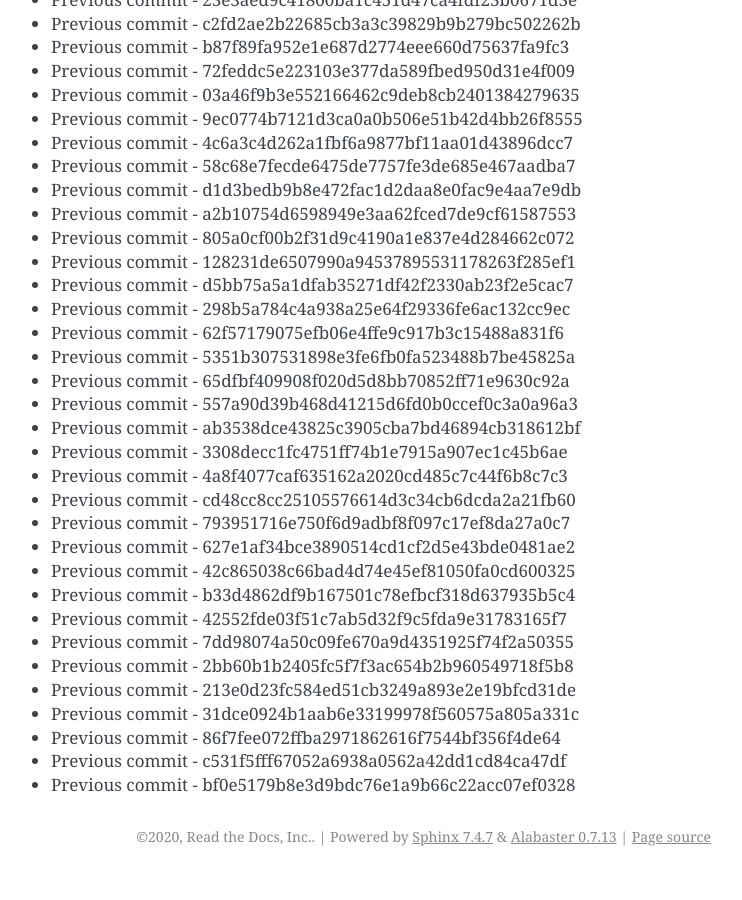
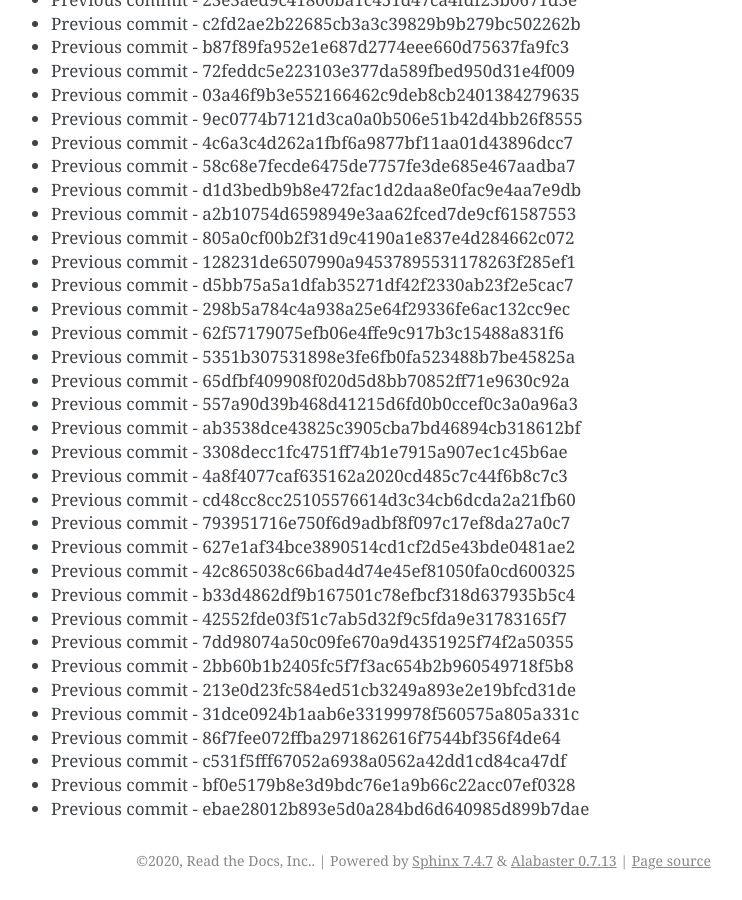
Before and after one commit to readthedocs/rtd-git-stresstest, a Sphinx documentation site: the page built from docs/updates.rst, in a window 1280 px wide and 900 px high, scrolled down 51581 px. Shown: the whole window, without its empty margins (399-1141 px from the left). Built offline with Sphinx 7.4.7, drawn with Linux system fonts in a browser that asks for light colours; before the commit the page ends 52457 px from its top, so only the background shows below that.

Commit message:
Generating commit from previous: ebae28012b893e5d0a284bd6d640985d899b7dae

```diff
--- a/docs/updates.rst
+++ b/docs/updates.rst
@@ -2199,3 +2199,4 @@ It can be tested for any performance characteristics.
 * Previous commit - 86f7fee072ffba2971862616f7544bf356f4de64
 * Previous commit - c531f5fff67052a6938a0562a42dd1cd84ca47df
 * Previous commit - bf0e5179b8e3d9bdc76e1a9b66c22acc07ef0328
+* Previous commit - ebae28012b893e5d0a284bd6d640985d899b7dae
```
